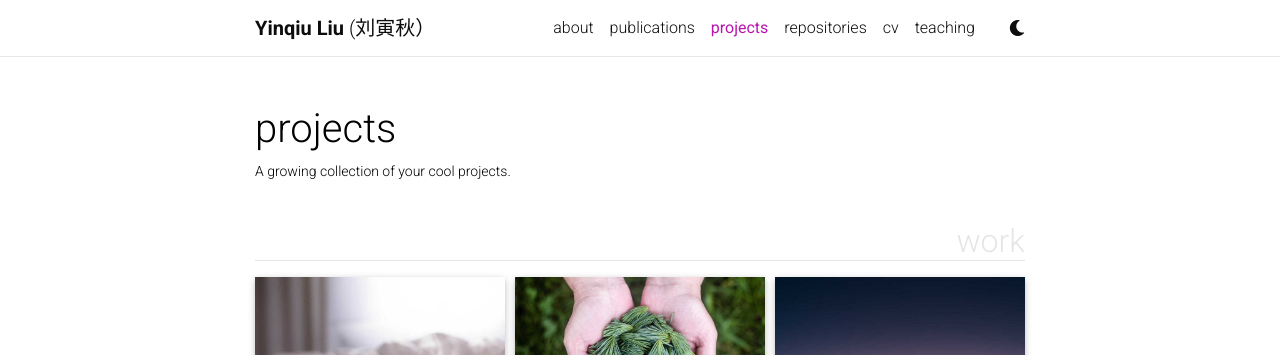
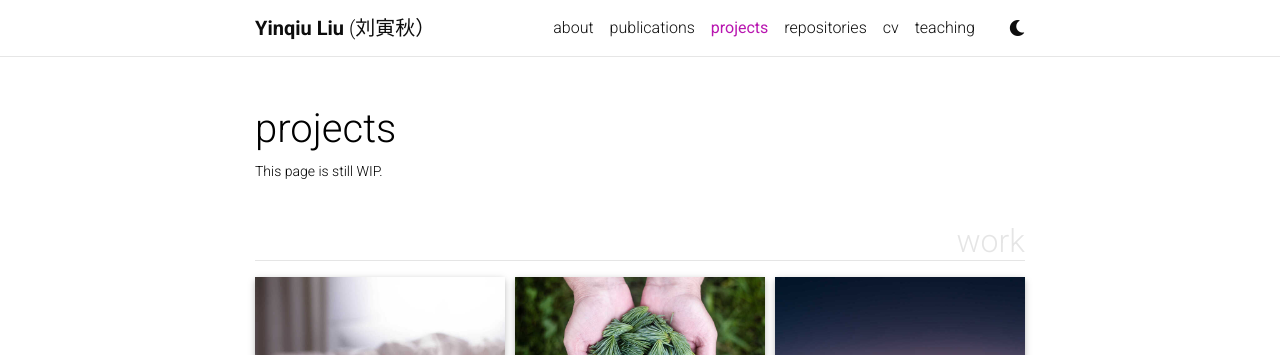
Before and after one commit to yinqiuliu/yinqiuliu.github.io, a Jekyll site: the page built from _pages/projects.md, in a window 1280 px wide and 1127 px high. Shown: the top 355 px of the window. Built offline with Jekyll 4.4.1, drawn with Linux system fonts in a browser that asks for light colours; full-size pictures stand in for the smaller copies a plugin makes; comment, search, counter and statistics services are not loaded; a style sheet for code colours, icons or effects is not loaded.

Commit message:
Update projects.md

```diff
--- a/_pages/projects.md
+++ b/_pages/projects.md
@@ -2,7 +2,7 @@
 layout: page
 title: projects
 permalink: /projects/
-description: A growing collection of your cool projects.
+description: This page is still WIP.
 nav: true
 nav_order: 2
 display_categories: [work, fun]
```
